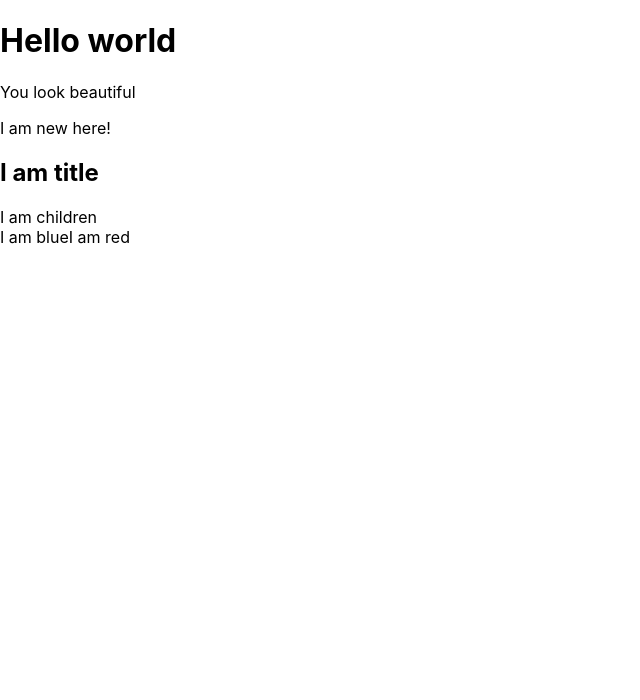
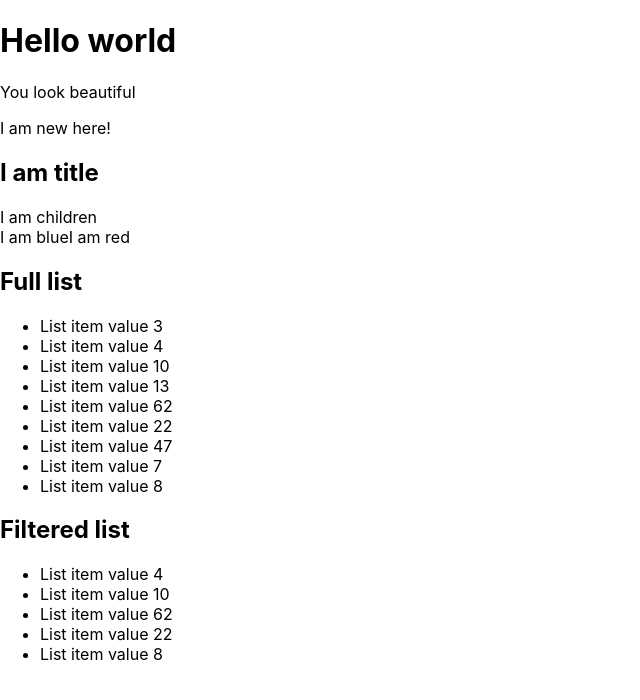
Before and after one commit to SyreniSalve/react-fundamentals, a React (Create React App) app: page / in a window 1280 px wide. Shown: the top 700 px of the page, without its empty margins (0-640 px from the left). Built offline with nearby package versions, Linux system fonts and the light colour scheme.

Commit message:
Add rendering list

```diff
--- a/src/App.js
+++ b/src/App.js
@@ -3,16 +3,26 @@
 import ChildrenWithTitile from "./ChildrenWithTitle";
 import { FirstReactComponent } from "./FirstReactComponent";
 import { ConditionalRenderingComponent } from "./ConditionalRenderingComponent";
+import { listOfAllEmenets, filteredList } from "./RenderingLists";
 
 function App() {
+
   return (
     <div>
       <h1>Hello world</h1>
       <p>You look beautiful</p>
       <FirstReactComponent />
-      <ChildrenWithTitile title='I am title' children='I am children' />
+      <ChildrenWithTitile title="I am title" children="I am children" />
       <ConditionalRenderingComponent isBlue={true} />
-      <ConditionalRenderingComponent isBlue={false}/>
+      <ConditionalRenderingComponent isBlue={false} />
+      <section>
+        <h2>Full list</h2>
+        <ul>{listOfAllEmenets}</ul>
+      </section>
+      <section>
+      <h2>Filtered list</h2>
+      <ul>{filteredList}</ul>
+      </section>
     </div>
   );
 }
--- /dev/null
+++ b/src/RenderingLists.jsx
@@ -0,0 +1,21 @@
+const listForRender = [
+  { value: 3, name: "List item value 3" },
+  { value: 4, name: "List item value 4" },
+  { value: 10, name: "List item value 10" },
+  { value: 13, name: "List item value 13" },
+  { value: 62, name: "List item value 62" },
+  { value: 22, name: "List item value 22" },
+  { value: 47, name: "List item value 47" },
+  { value: 7, name: "List item value 7" },
+  { value: 8, name: "List item value 8" },
+];
+
+export const listOfAllEmenets = listForRender.map((item) => (
+  <li>{item.name}</li>
+));
+
+const filterlist = listForRender.filter(
+  (item) => item.value % 2 === 0
+);
+
+export const filteredList = filterlist.map((item) => <li>{item.name}</li>)
```
